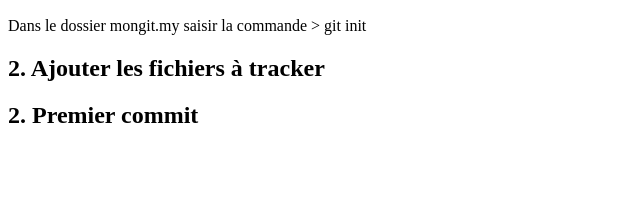
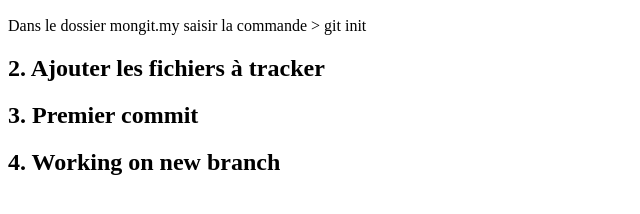
Before and after one commit to JeanJacquesPARRINELLO/myFirstGuide, a website: page public_html/index.html in a window 1280 px wide. Shown: the part 110-324 px from the top of the page, without its empty margins (0-640 px from the left). Drawn offline with Linux system fonts and the light colour scheme.

Commit message:
first commit

```diff
--- a/public_html/index.html
+++ b/public_html/index.html
@@ -18,7 +18,8 @@ and open the template in the editor.
             <p>Dans le dossier mongit.my saisir la commande > git init</p>
 
             <h2>2. Ajouter les fichiers à tracker</h2>
-            <h2>2. Premier commit</h2>
+            <h2>3. Premier commit</h2>
+            <h2>4. Working on new branch</h2>
         </div>
     </body>
 </html>
```
Also changed, not shown: public_html/test.html (added).
